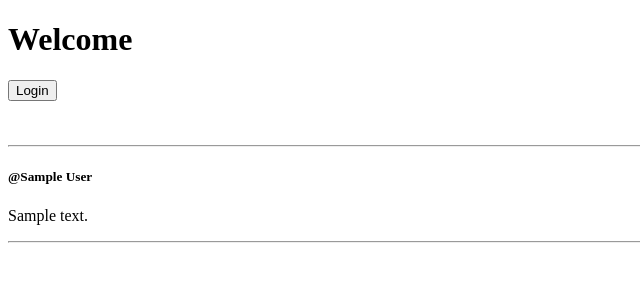
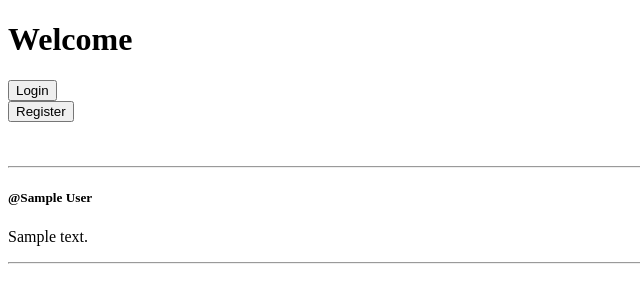
Before and after one commit to jpasikainen/cybersecproject, a Django app: page / in a window 1280 px wide. Shown: the top 303 px of the page, without its empty margins (0-640 px from the left). Run offline with Django 3.2, Linux system fonts and the light colour scheme; tables that the repository leaves empty hold one stand-in row (values such as "Sample post").

Commit message:
Ready to go

```diff
--- a/cybersecproject/templates/pages/index.html
+++ b/cybersecproject/templates/pages/index.html
@@ -12,6 +12,10 @@
         <form action="/login" method="GET">
             {% csrf_token %}
             <input type="submit" value="Login" />
+        </form>
+        <form action="/register" method="GET">
+            {% csrf_token %}
+            <input type="submit" value="Register" />
         </form>
         {% endif %}
 
```
Also changed, not shown: README.md, 1 other file.
